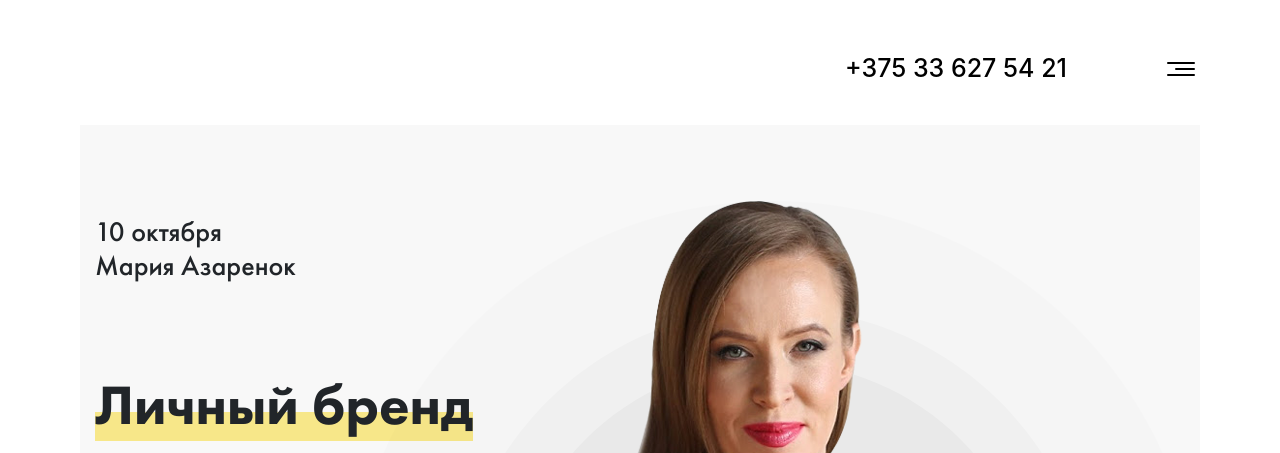
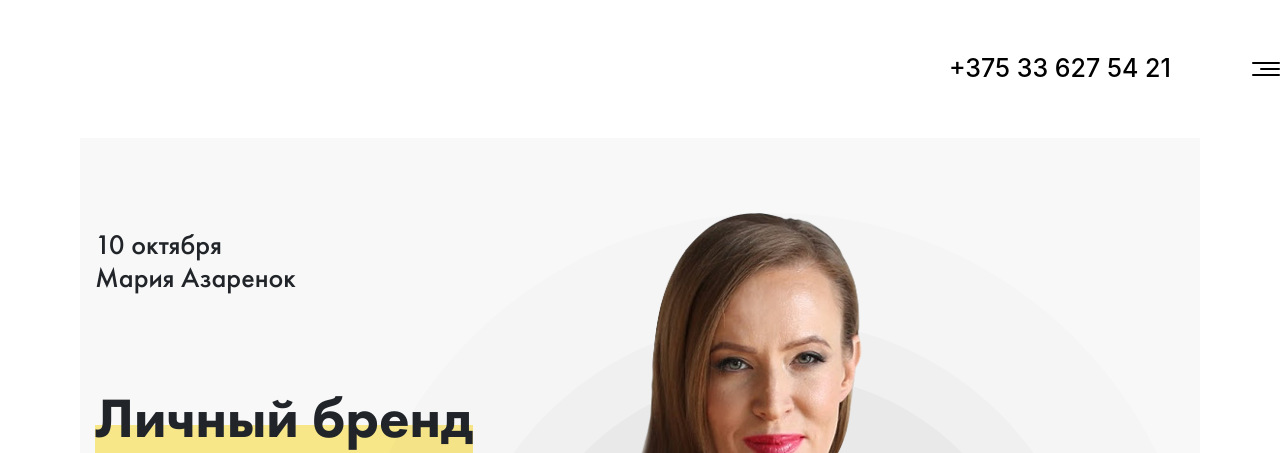
Before and after one commit to snezhnyikorol/azarenok, a PHP site: page / in a window 1280 px wide. Shown: the top 453 px of the page. Run offline with PHP 8.4, Linux system fonts and the light colour scheme.

Commit message:
fix header

```diff
--- a/assets/css/style.css
+++ b/assets/css/style.css
@@ -70,11 +70,11 @@ h1 {
 }
 
 header {
-  height: 125px;
 }
 
 header .container {
-  padding-top: 50px;
+  padding: 50px 0;
+  max-width: 1420px;
 }
 
 .phone {
@@ -448,8 +448,6 @@ header .container {
     max-width: 1330px;
 }
 
-
-
 .table th {
   color: #000000;
   font-size: 22px;
--- a/index.html
+++ b/index.html
@@ -21,7 +21,7 @@
         <header>
             <div class="container">
                 <div class="row">
-                    <a href="" class="phone col-lg-3 offset-lg-8">+375 33 627 54 21</a>
+                    <a href="" class="phone col-lg-3 offset-lg-8 text-right">+375 33 627 54 21</a>
                     <div class="menu_btn d-flex col-6 col-md-1 col-lg-1 justify-content-end align-items-center d-block">
                         <div class="burger-wrapper">
                             <div class="burger-1"></div>
```
